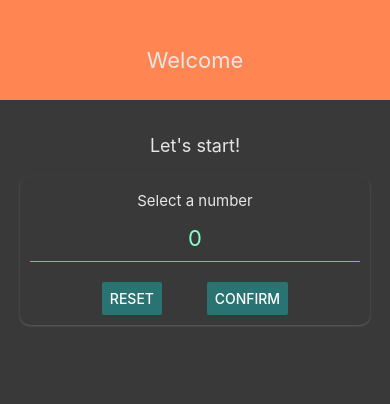
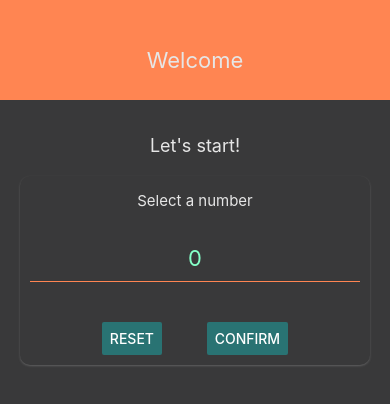
Before and after one commit to FacundoVillarroel/Challenge-3-React-Native, a React Native app: screen / in a window 390 px wide. Shown: the top 404 px of the page. Built offline with nearby package versions, Linux system fonts and the light colour scheme.

Commit message:
[Feature] - Create Input component and manage Input state

```diff
--- a/src/components/input/Input.js
+++ b/src/components/input/Input.js
@@ -1,12 +1,10 @@
-import { View, Text } from 'react-native';
+import { TextInput} from 'react-native';
 import React from 'react';
 import { styles } from './styles';
 
-const Input = () => {
+const Input = ({style, ...props}) => {
   return (
-    <View>
-      <Text>Input</Text>
-    </View>
+    <TextInput {...props} style={{ ...styles.container, ...style}} />
   )
 }
 
--- a/src/components/input/styles.js
+++ b/src/components/input/styles.js
@@ -1,7 +1,10 @@
 import { StyleSheet } from "react-native";
+import colors from "../../constants/colors";
 
 export const styles = StyleSheet.create({
   container: {
-    flex: 1,
-  }
+    borderBottomColor: colors.primary,
+    borderBottomWidth: 1,
+    marginVertical: 20,
+}
 })
--- a/src/screens/startGame/StartGame.js
+++ b/src/screens/startGame/StartGame.js
@@ -1,20 +1,36 @@
-import { View, Text, TextInput, Button } from 'react-native';
-import React from 'react';
+import { View, Text, TextInput, Button, TouchableWithoutFeedback, Keyboard } from 'react-native';
+import React, { useState } from 'react';
 import { styles } from './styles';
 import colors from '../../constants/colors';
-import { Card } from "../../components/index"
+import { Card, Input } from "../../components/index"
 
 const StartGame = () => {
+  const [number, setNumber] = useState("");
+
+  const onHandleChange = (value) => {
+    setNumber(value.replace(/[^0-9]/g, ''));
+  }
+
   return (
+    <TouchableWithoutFeedback onPress={() => {
+      Keyboard.dismiss();
+    }}>
       <View style={styles.container}>
         <Text style={styles.title}>Let's start!</Text>
         <Card style={styles.inputContainer}>
           <Text style={styles.label}>Select a number</Text>
-            <TextInput
+          <Input
             style={styles.input}
             placeholder="0"
+            maxLength={2}
             placeholderTextColor={colors.third}
             cursorColor={colors.third}
+            keyboardType="number-pad"
+            blurOnSubmit
+            autoCapitalize="none"
+            autoCorrect={false}
+            onChangeText={onHandleChange}
+            value={number}
           />
           <View style={styles.buttonContainer}>
             <Button
@@ -30,6 +46,7 @@ const StartGame = () => {
             </View>
           </Card>
         </View>
+      </TouchableWithoutFeedback>
   )
 }
 
--- a/src/screens/startGame/styles.js
+++ b/src/screens/startGame/styles.js
@@ -26,8 +26,6 @@ inputContainer: {
 },
 input: {
     width: '100%',
-    borderBottomColor: colors.primary,
-    borderBottomWidth: 1,
     minWidth: 70,
     fontSize: 22,
     paddingVertical: 10,
```
Lines whose indentation alone changed are shown as unchanged.
